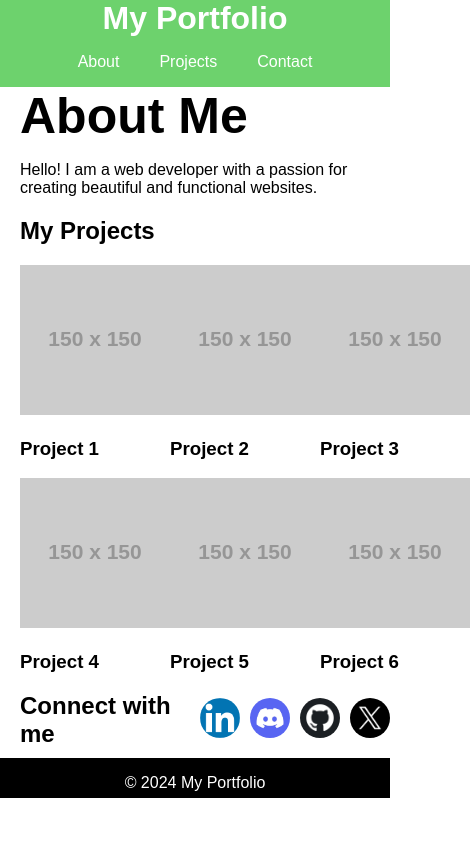
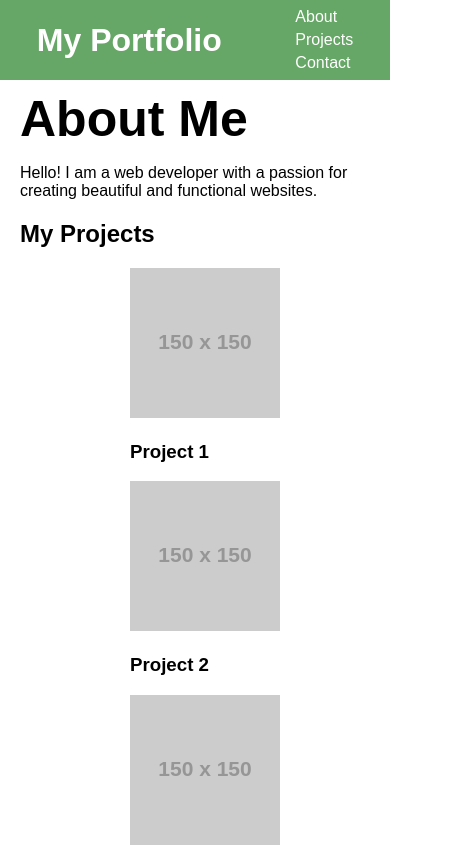
Before and after one commit to Tasneemmohammed0/web-dev-training, a plain HTML site: page personal-portfolio/index.html in a window 390 px wide. Shown: the top 848 px of the page, 470 px wide, since content can reach past the window. Drawn offline with Linux system fonts and the light colour scheme; placeholder pictures from the web are drawn by us.

Commit message:
📱 Adjusted the screen to phone window width

```diff
--- a/personal-portfolio/styles.css
+++ b/personal-portfolio/styles.css
@@ -4,13 +4,13 @@ body {
 }
 
 header {
-  background-color: rgb(109, 210, 109);
+  background-color: rgb(102, 166, 102);
   color: white;
   display: flex;
   justify-content: center;
   align-items: center;
   flex-direction: column;
-  row-gap: 10x;
+  row-gap: 10px;
   margin: 0;
 }
 
@@ -54,13 +54,14 @@ a:hover {
 .about h2 {
   font-size: 50px;
   margin: 0;
+  margin-top: 10px;
 }
 
 .projects-grid {
   display: grid;
   margin: auto 0;
-  grid-template-columns: 1fr 1fr 1fr;
-  /* grid-template-columns: repeat(auto-fit, minmax(150px, 1fr)); */
+  /* grid-template-columns: 1fr 1fr 1fr; */
+  grid-template-columns: repeat(auto-fit, minmax(150px, 1fr));
   align-items: center;
 }
 
@@ -86,3 +87,21 @@ a:hover {
   display: flex;
   column-gap: 10px;
 }
+
+/* New rules if the window width is smaller than 480px */
+@media screen and (max-width: 480px) {
+  .projects-grid {
+    grid-template-columns: repeat(auto-fit, minmax(200px, 1fr));
+  }
+
+  .nav-links {
+    flex-direction: column;
+    row-gap: 5px;
+  }
+
+  header {
+    flex-direction: row;
+    justify-content: space-around;
+    height: 80px;
+  }
+}
```
